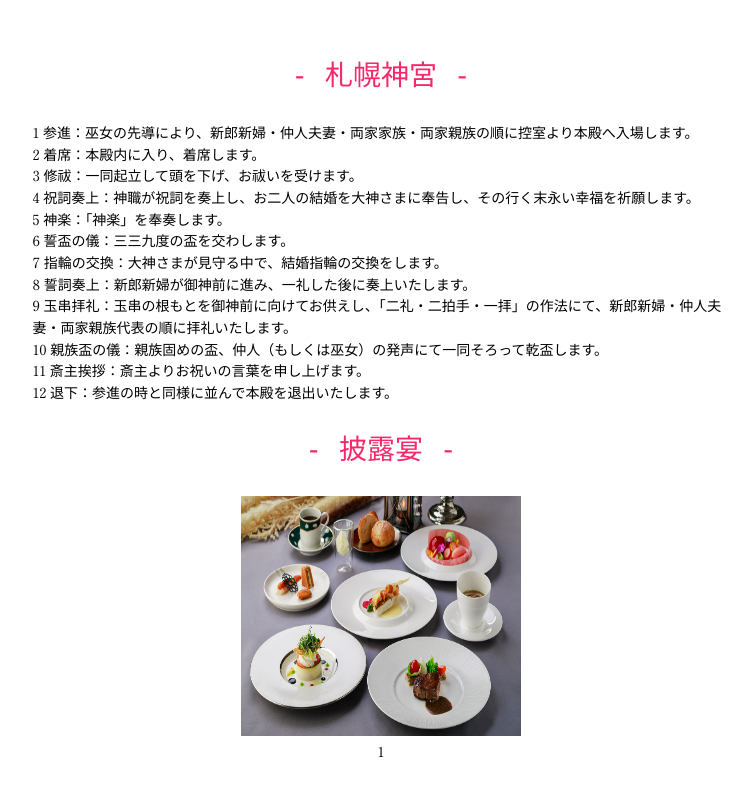
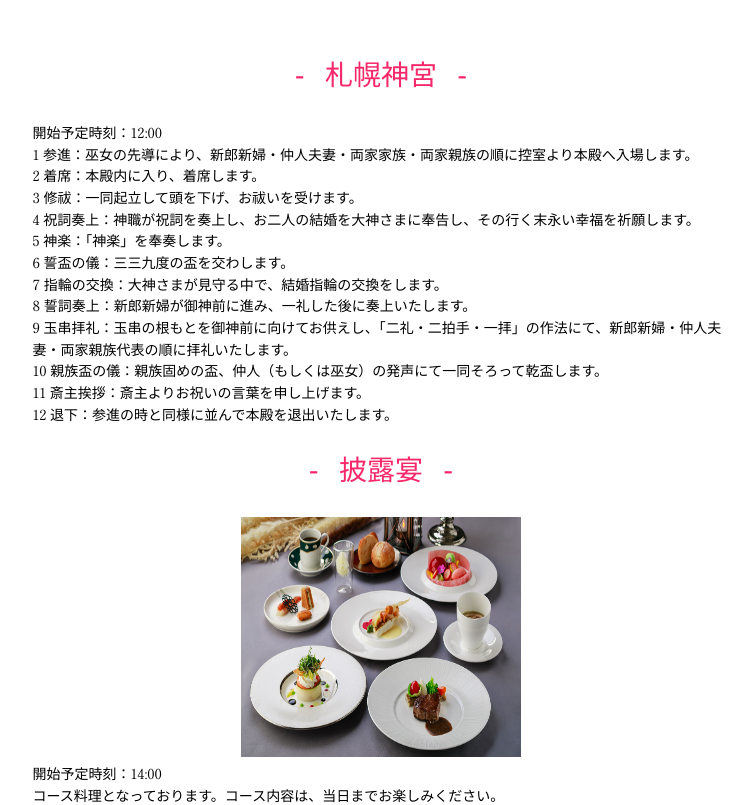
Before and after one commit to Kojiro-schatten/wedding, a Next.js app: page /flow in a window 1280 px wide. Shown: the part 520-1325 px from the top of the page, without its empty margins (259-1011 px from the left). Built offline with nearby package versions, Linux system fonts and the light colour scheme.

Commit message:
add: pikachu

```diff
--- a/src/app/packages/ui/Components/Flow/Flow.tsx
+++ b/src/app/packages/ui/Components/Flow/Flow.tsx
@@ -14,6 +14,8 @@
       </Box>
       <Box mb={16}>
         <Text fz={'md'}>
+          開始予定時刻：12:00
+          <br />
           1 参進：巫女の先導により、新郎新婦・仲人夫妻・両家家族・両家親族の順に控室より本殿へ入場します。
           <br />
           2 着席：本殿内に入り、着席します。
@@ -49,8 +51,14 @@
       </Box>
       <Box ta={'center'}>
         <Image alt="料理" width={280} height={240} src={'/meal.jpeg'} />
-        <Text fz={'md'}>
-          1
+        <Text fz={'md'} ta={'left'}>
+        開始予定時刻：14:00
+          <br />
+          コース料理となっております。コース内容は、当日までお楽しみください。
+          <br />
+          子ども用のコースは事前に確認をしております。
+          <br />
+          万が一、子ども用やマッシュ食などの希望連絡がいってない場合は、お手数ですがLINE等で連絡いただけると幸いです。
         </Text>
       </Box>
     </Box>
```
Also changed, not shown: src/app/packages/ui/Components/Greeting/Greeting.tsx (+5 -1 lines), public/greeting.gif (added).
